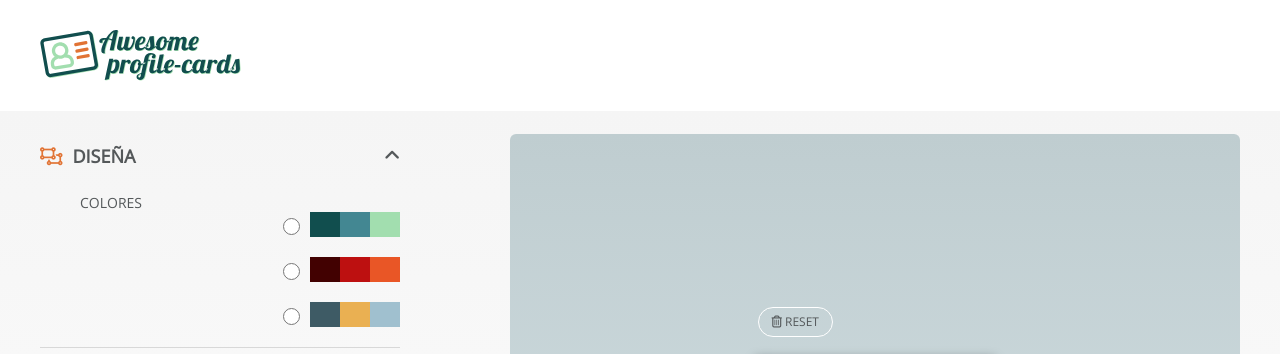
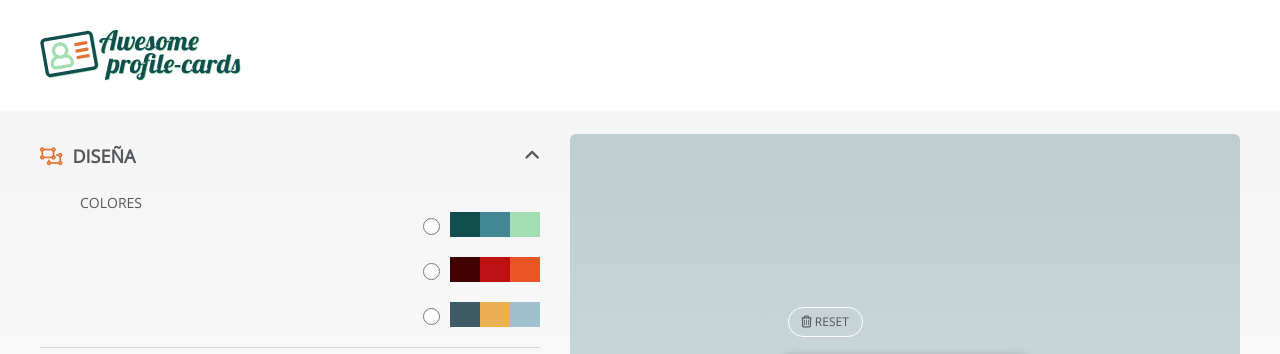
Before and after one commit to Adalab/project-promo-m-module-2-team-5, a website: page docs/design-card.html in a window 1280 px wide. Shown: the top 354 px of the page. Drawn offline with nearby package versions, Linux system fonts and the light colour scheme.

Commit message:
Add change run docs

```diff
--- a/docs/design-card.html
+++ b/docs/design-card.html
@@ -75,7 +75,7 @@
           </div>
 
 
-          <div class="colorselection hidden__container collapsable--close">
+          <div class="colorselection hidden__container">
             <legend class="radioTitle">Colores</legend>
             <div class="design__content">
               <!--<label for="pallete"></label>-->
--- a/src/scss/pages/_design-card.scss
+++ b/src/scss/pages/_design-card.scss
@@ -17,11 +17,11 @@
 }
 .content__form {
   margin: 0 20px;
-  width: 330px;
-  max-width: 500px;
+
   @media all and (min-width: 768px) {
     margin: 23px 30px auto 40px;
-    width: 360px;
+    max-width: 500px;
+    width: 80%;
   }
 }
 .form__title {
```
Also changed, not shown: docs/assets/css/styles.css.
